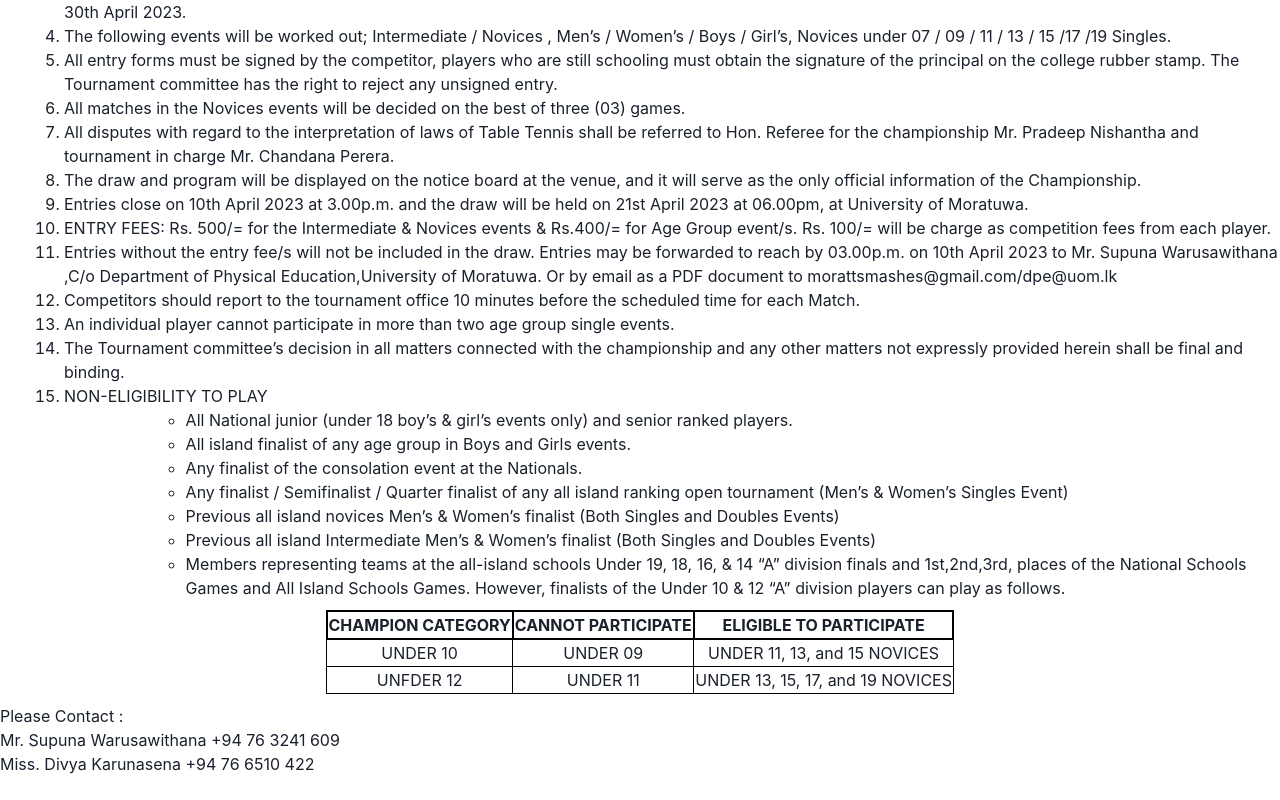
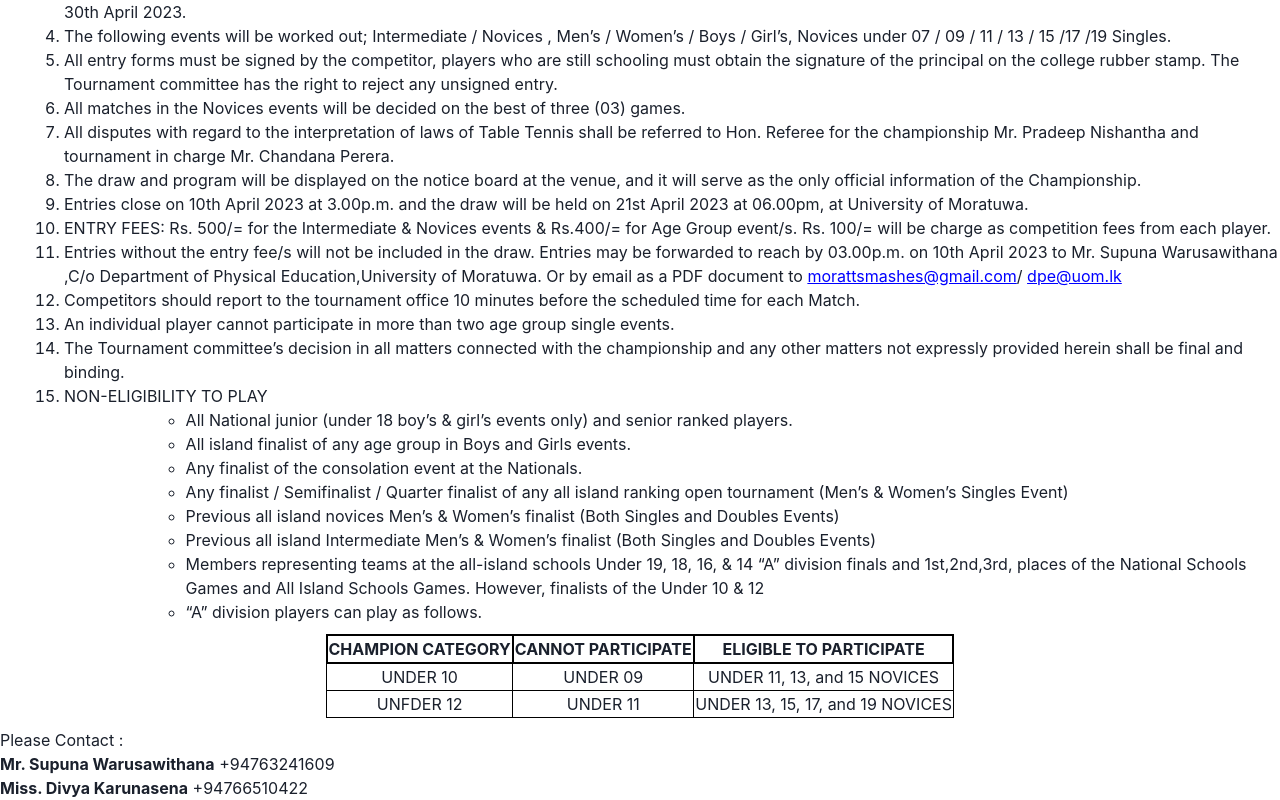
Before and after one commit to Mora-TT/web, a React (Create React App) app: page /guidelines in a window 1280 px wide. Shown: the part 255-1055 px from the top of the page. Before the commit the page ends 1031 px from the top, so only its background shows below. Built offline with nearby package versions, Linux system fonts and the light colour scheme.

Commit message:
emails are clickeble

```diff
--- a/src/views/Guidelines.js
+++ b/src/views/Guidelines.js
@@ -3,8 +3,13 @@ import { Box } from '@mui/system';
 import { Image, Heading, Center,View} from '@chakra-ui/react';
 import WithSubnavigation from '../components/Navbar';
 import './App.css';
+import { NavLink } from 'react-bootstrap';
 
 function Guidelines() {
+  const gmail =<a href="mailto:morattsmashes@gmail.com" style={{color: 'blue', textDecoration: 'underline'}}>morattsmashes@gmail.com</a>
+  const uomMail = <a href="mailto:dpe@uom.lk" style={{color: 'blue', textDecoration: 'underline'}}>dpe@uom.lk</a>
+  const bCapMobile=<a href="tel:+94763241609">+94763241609</a>
+  const gCapMobile=<a href="tel:+94766510422">+94766510422</a>
   const guidelines = [
     {description: 'All matches will be played as far as possible in accordance with the laws of the International Table Tennis federation.', key: 0},
     {description: '	The championship will be run on a knockout basis.', key: 1},
@@ -16,7 +21,7 @@ function Guidelines() {
     {description: 	'The draw and program will be displayed on the notice board at the venue, and it will serve as the only official information of the Championship.', key: 7},
     {description: 	'Entries close on 10th April 2023 at 3.00p.m. and the draw will be held on 21st April 2023 at 06.00pm, at University of Moratuwa.', key: 8},
     {description: 'ENTRY FEES: Rs. 500/= for the Intermediate & Novices events & Rs.400/= for Age Group event/s. Rs. 100/= will be charge as competition fees from each player. ', key: 9},
-    {description: 'Entries without the entry fee/s will not be included in the draw. Entries may be forwarded to reach by 03.00p.m. on 10th April 2023 to Mr. Supuna Warusawithana ,C/o Department of Physical Education,University of Moratuwa. Or by email as a PDF document to morattsmashes@gmail.com/dpe@uom.lk', key: 10},
+    {description: <>Entries without the entry fee/s will not be included in the draw. Entries may be forwarded to reach by 03.00p.m. on 10th April 2023 to Mr. Supuna Warusawithana ,C/o Department of Physical Education,University of Moratuwa. Or by email as a PDF document to {gmail}/ {uomMail}</>, key: 10},
     {description: 'Competitors should report to the tournament office 10 minutes before the scheduled time for each Match.', key: 11},
     {description:   'An individual player cannot participate in more than two age group single events.', key: 12},
     {description: 'The Tournament committee’s decision in all matters connected with the championship and any other matters not expressly provided herein shall be final and binding.', key: 13},
@@ -32,7 +37,8 @@ function Guidelines() {
     {description: 'Any finalist / Semifinalist / Quarter finalist of any all island ranking open tournament (Men’s & Women’s Singles Event)', key: 3},
     {description: 'Previous all island novices Men’s & Women’s finalist (Both Singles and Doubles Events)', key: 4},
     {description: 'Previous all island Intermediate Men’s & Women’s finalist (Both Singles and Doubles Events)', key: 5},
-    {description: 'Members representing teams at the all-island schools Under 19, 18, 16, & 14 “A” division finals and 1st,2nd,3rd, places of the National Schools Games and All Island Schools Games. However, finalists of the Under 10 & 12 “A” division players can play as follows.', key: 6},
+    {description: 'Members representing teams at the all-island schools Under 19, 18, 16, & 14 “A” division finals and 1st,2nd,3rd, places of the National Schools Games and All Island Schools Games. However, finalists of the Under 10 & 12', key: 6},
+    {description: '“A” division players can play as follows.', key: 7},
   ];
   const data = [
     { cc: "UNDER 10", cp: "UNDER 09", ep: "UNDER 11, 13, and 15 NOVICES" },
@@ -88,8 +94,8 @@ function Guidelines() {
       <div className="text">
 
       Please Contact : <br/>
-      Mr. Supuna Warusawithana  +94 76 3241 609<br/>
-      Miss. Divya Karunasena  +94 76 6510 422
+      <b>Mr. Supuna Warusawithana</b> <>{bCapMobile}</><br/>
+      <b>Miss. Divya Karunasena</b>  <>{gCapMobile}</>
 
       </div>
 
```
